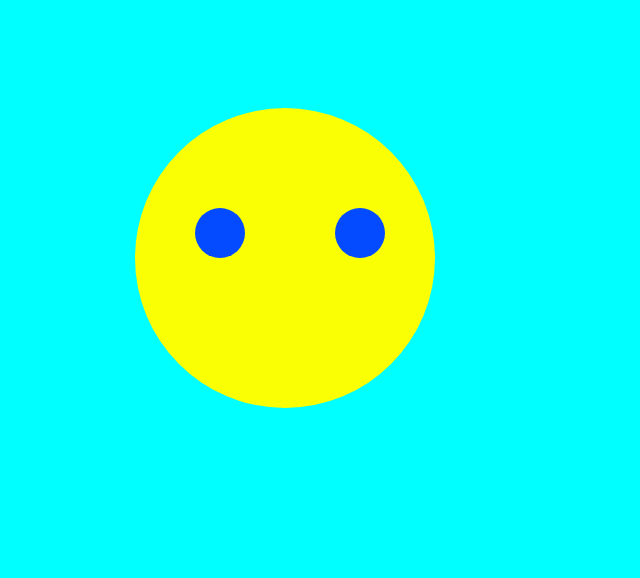
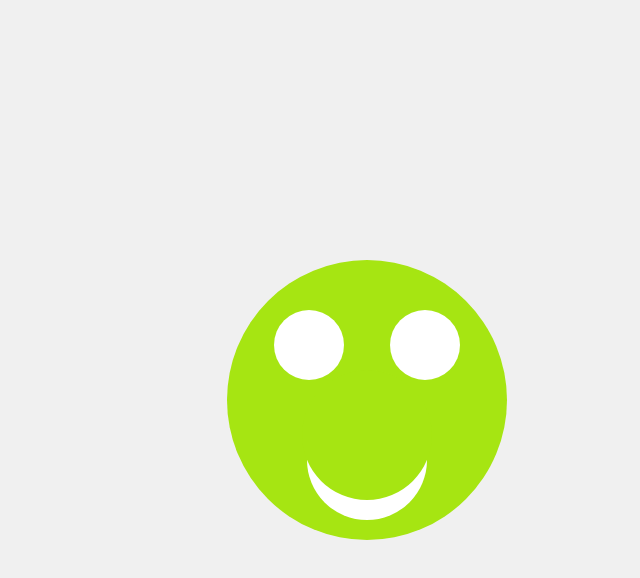
Before and after one commit to abdumajidov23/uy_ishi_18, a plain HTML site: page index.html in a window 1280 px wide. Shown: the whole page, without its empty margins (273-913 px from the left). Drawn offline with Linux system fonts and the light colour scheme.

Commit message:
uy_ishi_18_1

```diff
--- a/asset/css/style.css
+++ b/asset/css/style.css
@@ -1,38 +1,78 @@
-body{
+body, html {
+    margin: 0;
+    padding: 0;
     display: flex;
-    background-color: aqua;
+    justify-content: center;
+    align-items: center;
+    height: 100vh;
+    background-color: #f0f0f0;
 }
-.main{
+
+.container {
+    display: flex;
+    justify-content: center;
+    align-items: center;
+    height: 100%;
+}
+
+.circle {
+    width: 280px;
+    height: 280px;
+    background-color: #A6E512;
+    border-radius: 50%;
     position: relative;
-    top:100px;
-    left: 400px;
-    width: 300px;
-    height: 300px;
-    /* display: flex; */
-    /* align-items: center; */
-    background-color: rgb(251, 255, 4);
-    border-radius: 50%;
 }
-.chapKoz{
-    position:absolute;
-    top:100px;
-    left: 60px;
-    width: 50px;
-    height: 50px;
-    /* display: flex; */
-    /* align-items: center; */
-    background-color: rgb(4, 75, 255);
+
+.inner-circle {
+    width: 100%;
+    height: 100%;
+    position: relative;
+}
+
+.avatars-row {
+    display: flex;
+    justify-content: space-evenly;
+    position: absolute;
+    top: 50px;
+    width: 100%;
+}
+
+.avatar {
+    width: 70px;
+    height: 70px;
+    background-color: white;
     border-radius: 50%;
 }
 
-.ongKoz{
-    position:absolute;
-    top: 100px;
-    left: 200px;
-    width: 50px;
-    height: 50px;
-    /* display: flex; */
-    /* align-items: center; */
-    background-color: rgb(4, 75, 255);
+.inner-circle-small {
+    width: 120px;
+    height: 120px;
+    background-color: white;
     border-radius: 50%;
+    position: absolute;
+    bottom: 20px;
+    left: 50%;
+    transform: translateX(-50%);
 }
+
+.center-circle {
+    width: 130px;
+    height: 130px;
+    background-color: #A6E512;
+    border-radius: 50%;
+    position: absolute;
+    bottom: 40px;
+    left: 50%;
+    transform: translateX(-50%);
+}
+
+.center-circle .inner-black-circle {
+    width: 60px;
+    height: 60px;
+    background-color: black;
+    border-radius: 50%;
+    position: absolute;
+    top: 65px;
+    left: 50%;
+    transform: translateX(-50%);
+}
--- a/index.html
+++ b/index.html
@@ -3,16 +3,21 @@
 <head>
     <meta charset="UTF-8">
     <meta name="viewport" content="width=device-width, initial-scale=1.0">
-    <title>Document</title>
+    <title>Circle Layout</title>
     <link rel="stylesheet" href="./asset/css/style.css">
 </head>
 <body>
-    <div class="main">
-        <div class="chapKoz"></div>
-        <div class="ongKoz"></div>
-        <div class="burun"></div>
-        <div class="yuz"></div>
-        <div class="ogiz"></div>
+    <div class="container">
+        <div class="circle">
+            <div class="inner-circle">
+                <div class="avatars-row">
+                    <div class="avatar"></div>
+                    <div class="avatar"></div>
+                </div>
+                <div class="inner-circle-small"></div>
+                <div class="center-circle"></div>
+            </div>
+        </div>
     </div>
 </body>
 </html>
```
